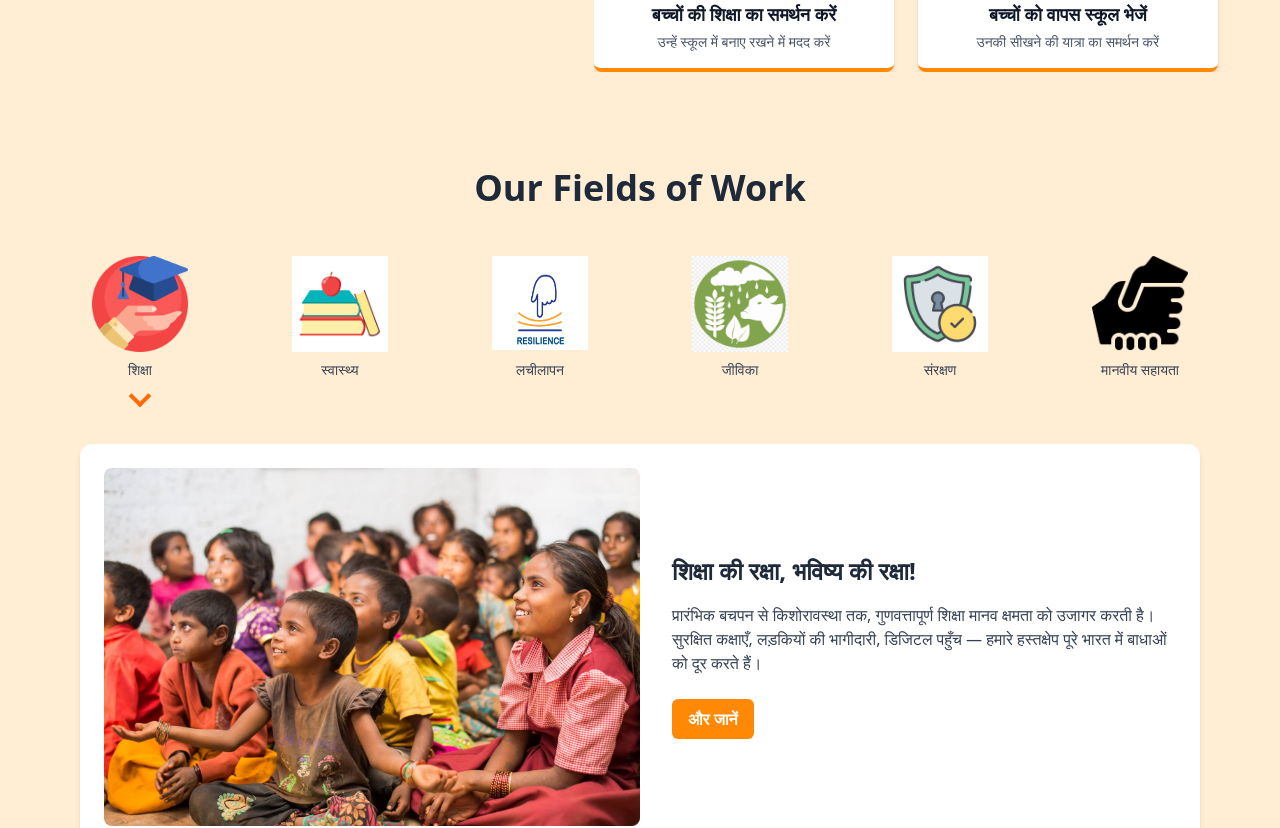
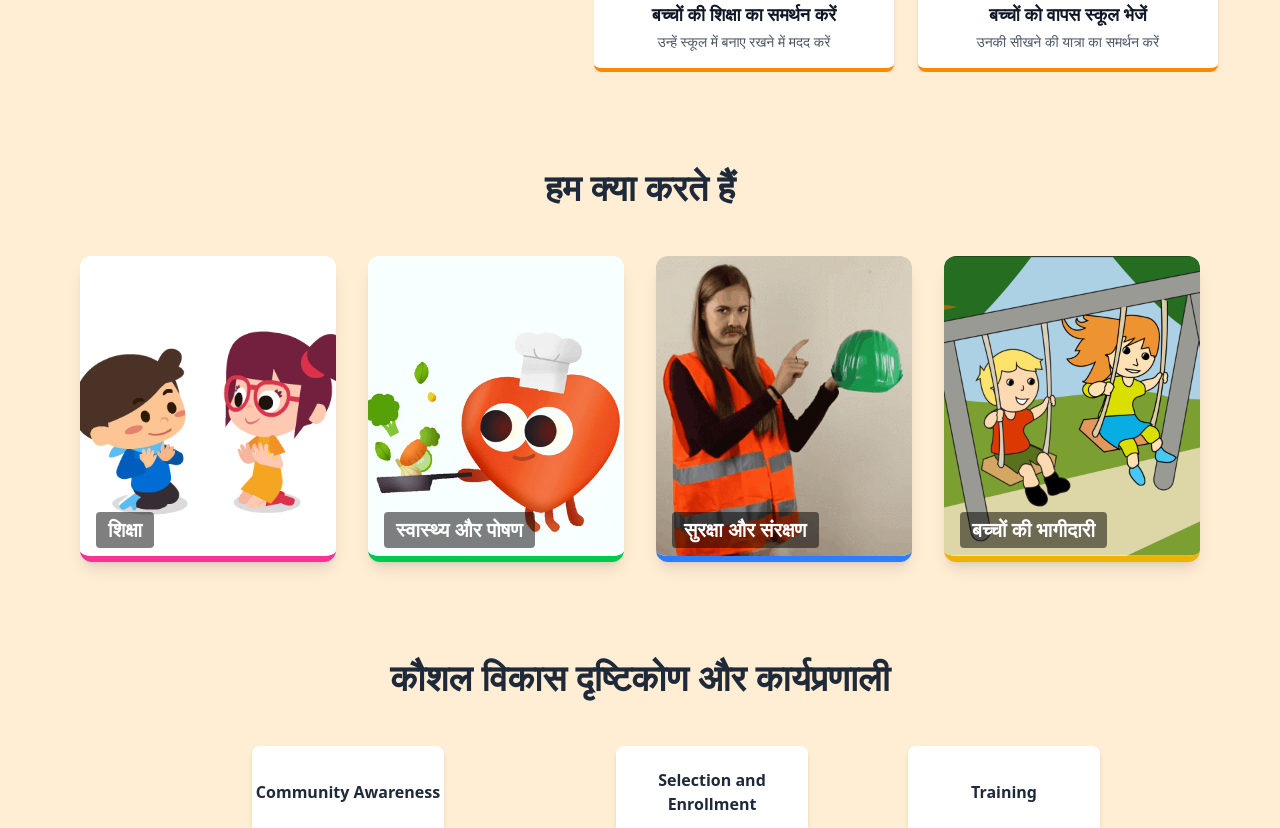
Before and after one commit to taisan10/Doree-Foundation, a React (Vite) app in the folder Frontend/: page / in a window 1280 px wide. Shown: the part 1140-1968 px from the top of the page. Built offline with nearby package versions, Linux system fonts and the light colour scheme.

Commit message:
first commit

```diff
--- a/Frontend/src/Components/Home/index/Home.jsx
+++ b/Frontend/src/Components/Home/index/Home.jsx
@@ -4,9 +4,9 @@ import ChildrenSupportSection from "../HelpChildren";
 // import HomeCarousel from "../HeroSection";
 import HeroSection from "../HeroSection2";
 import StoriesSection from "../s/StoriesSection";
-// import SkillDevelopmentSection from "../Skill";
+import SkillDevelopmentSection from "../Skill";
 
-// import WhatWeDoSection from "../Whatwedo";
+import WhatWeDoSection from "../Whatwedo";
 import Work5YearSection from "../Work5Year";
 
 export function Home(){
@@ -15,12 +15,12 @@ export function Home(){
       {/* <HomeCarousel /> */}
       <HeroSection />
       <ChildrenSupportSection />
-      {/* <WhatWeDoSection /> */}
-      {/* <SkillDevelopmentSection /> */}
+      <WhatWeDoSection />
+      <SkillDevelopmentSection />
       <FieldsOfWorkSection />
+      <StoriesSection />
       <JourneySection />
       <Work5YearSection />
-      <StoriesSection />
     </div>
   )
 }
```
